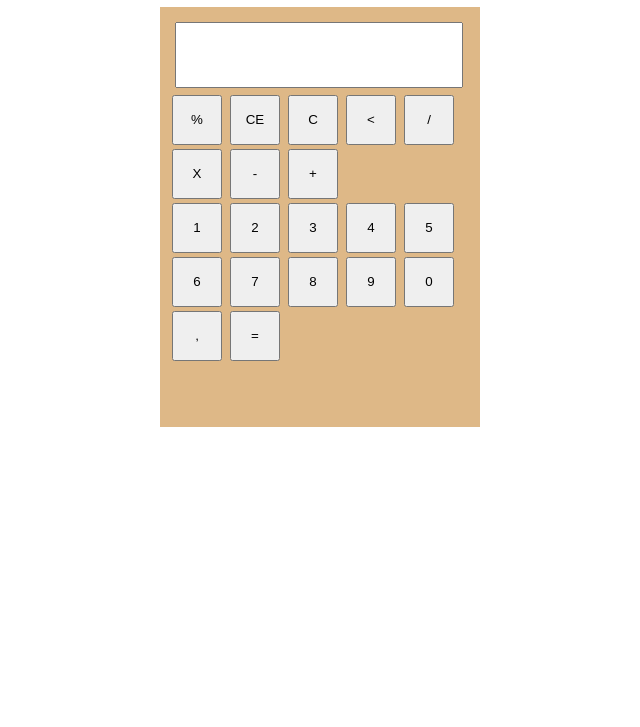
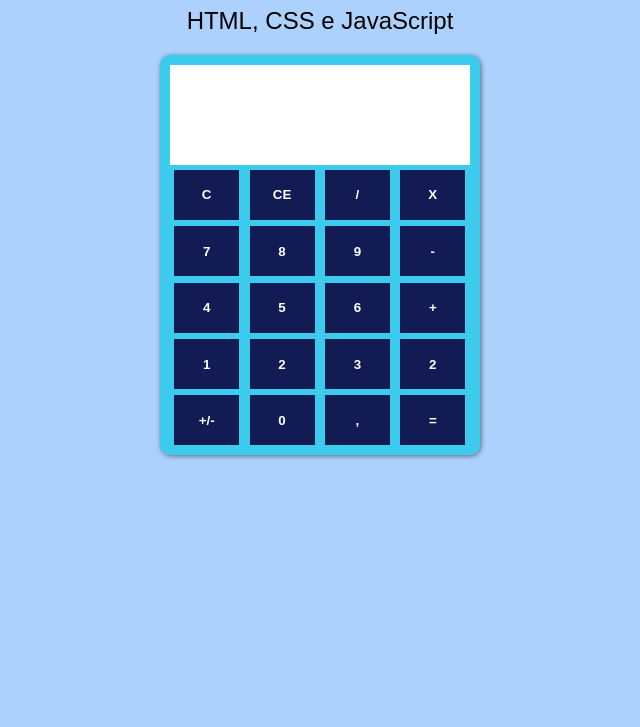
Before and after one commit to eferrareto/Calculadora, a plain HTML site: page index.html in a window 1280 px wide. Shown: the part 73-800 px from the top of the page, without its empty margins (320-960 px from the left). Drawn offline with Linux system fonts and the light colour scheme.

Commit message:
add style

```diff
--- a/index.html
+++ b/index.html
@@ -9,30 +9,29 @@
 </head>
 <body>
     <h1>Calculadora</h1>
+    <h2 class="subtítulo">HTML, CSS e JavaScript</h2>
     <main>
         <div>
-            <input type="text" name="texto" id="texto">
+            <p id="texto"></p>
         </div>
         <div id="programa">
-            <button>%</button>
+            <button>C</button>
             <button>CE</button>
-            <button>C</button>
-            <button><</button>
             <button>/</button>
             <button>X</button>
+            <button>7</button>
+            <button>8</button>
+            <button>9</button>
             <button>-</button>
+            <button>4</button>
+            <button>5</button>
+            <button>6</button>
             <button>+</button>
-        </div>
-        <div id="numbers">
             <button>1</button>
             <button>2</button>
             <button>3</button>
-            <button>4</button>
-            <button>5</button>
-            <button>6</button>
-            <button>7</button>
-            <button>8</button>
-            <button>9</button>
+            <button>2</button>
+            <button>+/-</button>
             <button>0</button>
             <button>,</button>
             <button>=</button>
--- a/style.css
+++ b/style.css
@@ -1,20 +1,41 @@
+body{
+    background-color: #acd1fd;
+}
+
 main{
+    border-radius: 10px;
     padding: 10px;
     margin: auto;
-    height: 400px;
+    height: 380px;
     width: 300px;
-    background-color: burlywood;
+    background-color: rgba(18, 202, 230, 0.726);
+    box-shadow: 1px 1px 5px rgba(0, 0, 0, 0.507);
 }
 h1{
+    font-family: Arial, Helvetica, sans-serif;
     text-align: center;
 }
-input{
-    margin: 5px;
-    width: 280px;
-    height: 60px;
+h2{
+    font-weight: lighter;
+    text-align: center;
+    font-family: Arial, Helvetica, sans-serif;
+}
+p{
+    font-size: 2em;
+    margin: auto;
+    width: 300px;
+    background-color: #ffffff;
+    height: 100px;
 }
 button{
-    margin: 2px;
-    width: 50px;
+    font-weight: bolder;
+    border: none;
+    color: white;
+    background-color: rgb(18, 27, 84);
+    position: relative;
+    left: 1px;
+    top: 2px;
+    margin: 3.2px;
+    width: 65px;
     height: 50px;
 }
```
